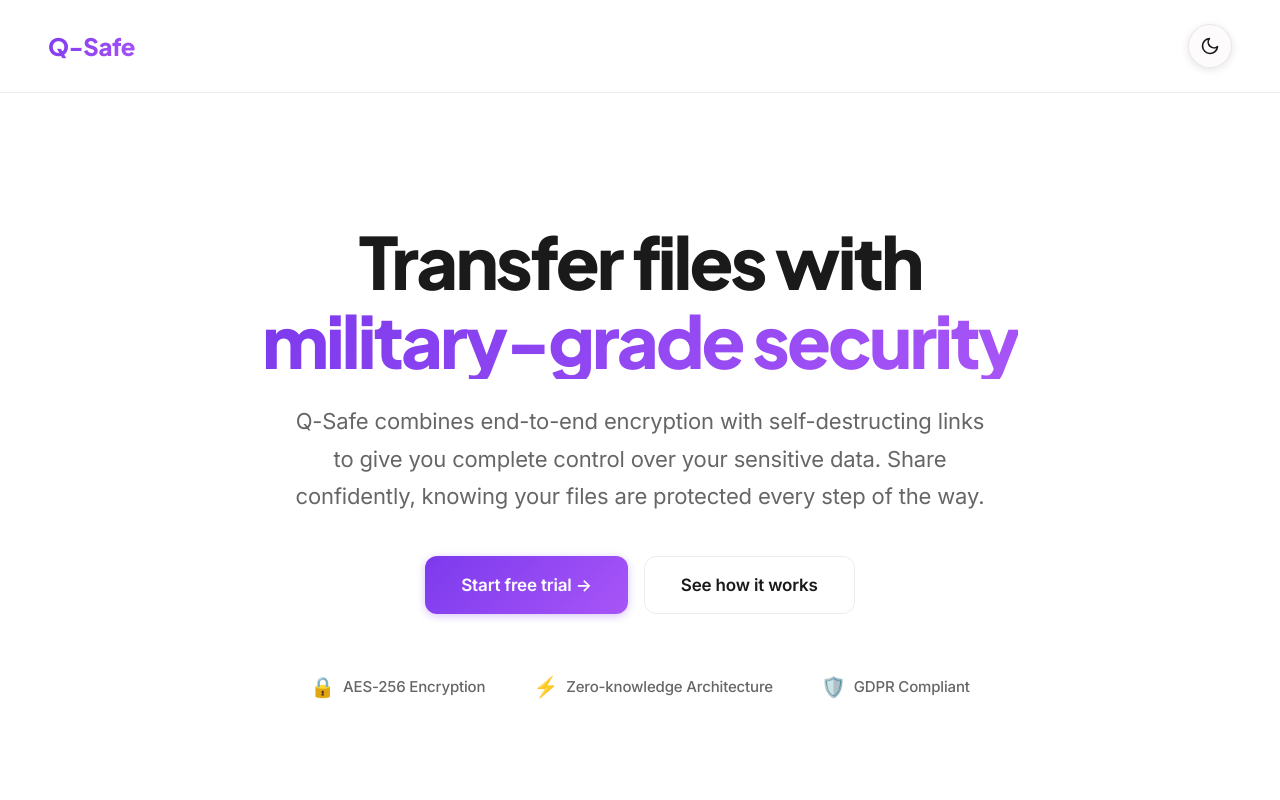
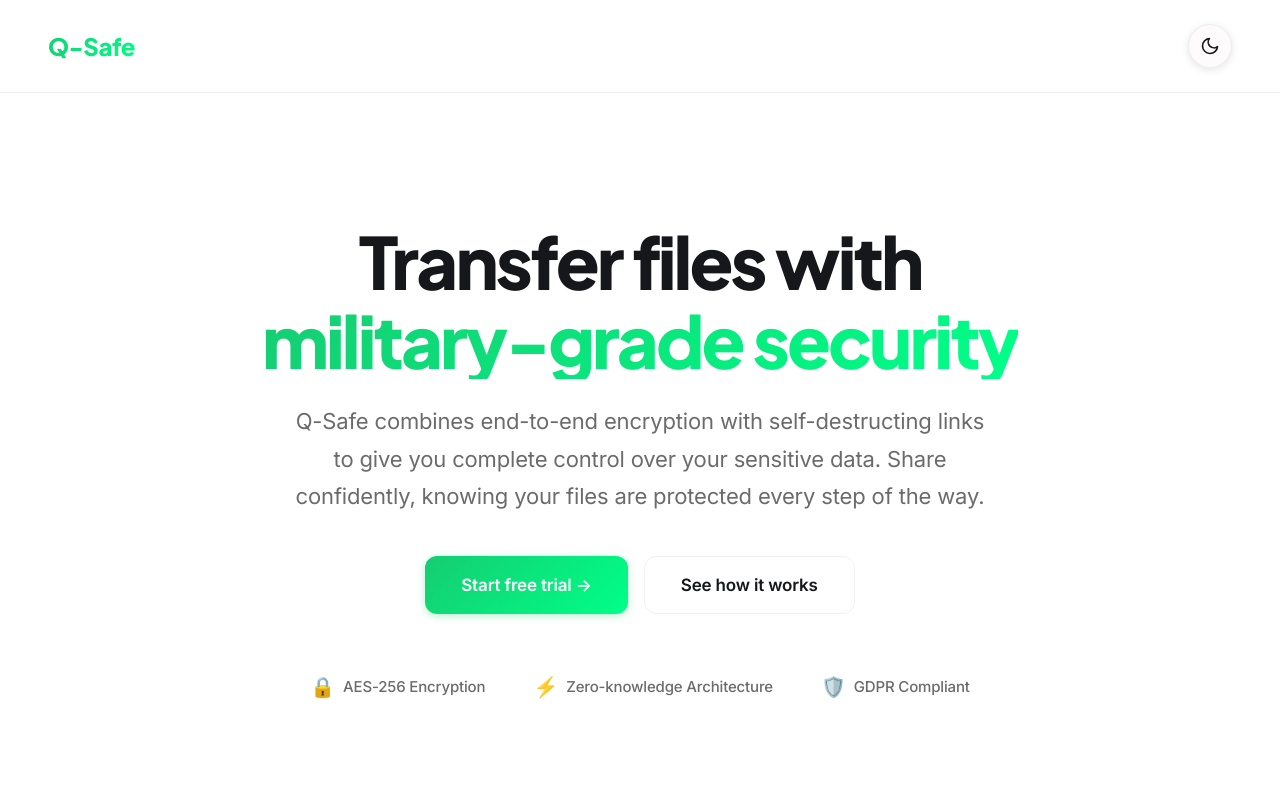
Before and after one commit to somesh78/Q-Safe, a React (Create React App) app in the folder frontend/: page / in a window 1280 px wide. Shown: the top 800 px of the page. Built offline with nearby package versions, Linux system fonts and the light colour scheme.

Commit message:
ui colour update

```diff
--- a/frontend/src/App.css
+++ b/frontend/src/App.css
@@ -181,7 +181,7 @@
 .mode-card:hover {
   transform: translateY(-4px);
   border-color: var(--accent-primary);
-  box-shadow: 0 12px 40px rgba(124, 58, 237, 0.2);
+  box-shadow: 0 12px 40px rgba(21, 205, 114, 0.2);
   background: var(--bg-card-hover);
 }
 
@@ -419,9 +419,9 @@
 }
 
 .badge-info {
-  background: rgba(168, 85, 247, 0.15);
+  background: rgba(21, 205, 114, 0.15);
   color: var(--accent-secondary);
-  border: 1px solid rgba(168, 85, 247, 0.3);
+  border: 1px solid rgba(21, 205, 114, 0.3);
 }
 
 [data-theme="light"] .badge-success {
@@ -435,6 +435,6 @@
 }
 
 [data-theme="light"] .badge-info {
-  background: rgba(124, 58, 237, 0.1);
-  color: #7c3aed;
+  background: rgba(21, 205, 114, 0.1);
+  color: #15CD72;
 }
--- a/frontend/src/index.css
+++ b/frontend/src/index.css
@@ -2,24 +2,24 @@
 
 :root {
   /* Dark Theme - Clean & Professional */
-  --bg-primary: #0a0a0a;
-  --bg-secondary: #151515;
-  --bg-card: rgba(25, 25, 25, 0.8);
-  --bg-card-hover: rgba(35, 35, 35, 0.9);
+  --bg-primary: #060606;
+  --bg-secondary: #0f0f0f;
+  --bg-card: rgba(21, 21, 21, 0.8);
+  --bg-card-hover: rgba(30, 30, 30, 0.9);
   --text-primary: #ffffff;
-  --text-secondary: #a0a0a0;
-  --accent-primary: #7c3aed;
-  --accent-secondary: #a855f7;
-  --accent-gradient: linear-gradient(135deg, #7c3aed 0%, #a855f7 100%);
-  --accent-glow: rgba(124, 58, 237, 0.25);
-  --border-color: rgba(255, 255, 255, 0.08);
-  --border-hover: rgba(124, 58, 237, 0.4);
+  --text-secondary: #999999;
+  --accent-primary: #15CD72;
+  --accent-secondary: #00FF88;
+  --accent-gradient: linear-gradient(135deg, #15CD72 0%, #00FF88 100%);
+  --accent-glow: rgba(21, 205, 114, 0.25);
+  --border-color: rgba(255, 255, 255, 0.06);
+  --border-hover: rgba(21, 205, 114, 0.3);
   --success: #10b981;
   --warning: #f59e0b;
   --error: #ef4444;
-  --shadow-sm: 0 1px 3px rgba(0, 0, 0, 0.12);
-  --shadow-md: 0 4px 12px rgba(0, 0, 0, 0.15);
-  --shadow-lg: 0 10px 40px rgba(0, 0, 0, 0.25);
+  --shadow-sm: 0 1px 3px rgba(0, 0, 0, 0.3);
+  --shadow-md: 0 4px 12px rgba(0, 0, 0, 0.4);
+  --shadow-lg: 0 10px 40px rgba(0, 0, 0, 0.5);
   --radius-sm: 0.5rem;
   --radius-md: 0.75rem;
   --radius-lg: 1rem;
@@ -32,17 +32,17 @@
 
 [data-theme="light"] {
   --bg-primary: #ffffff;
-  --bg-secondary: #fafafa;
+  --bg-secondary: #f9f9f9;
   --bg-card: #ffffff;
   --bg-card-hover: #f5f5f5;
-  --text-primary: #1a1a1a;
-  --text-secondary: #666666;
-  --accent-primary: #7c3aed;
-  --accent-secondary: #a855f7;
-  --accent-gradient: linear-gradient(135deg, #7c3aed 0%, #a855f7 100%);
-  --accent-glow: rgba(124, 58, 237, 0.12);
-  --border-color: rgba(0, 0, 0, 0.08);
-  --border-hover: rgba(124, 58, 237, 0.3);
+  --text-primary: #15171a;
+  --text-secondary: #6b6b6b;
+  --accent-primary: #15CD72;
+  --accent-secondary: #00FF88;
+  --accent-gradient: linear-gradient(135deg, #15CD72 0%, #00FF88 100%);
+  --accent-glow: rgba(21, 205, 114, 0.15);
+  --border-color: rgba(0, 0, 0, 0.06);
+  --border-hover: rgba(21, 205, 114, 0.3);
   --shadow-sm: 0 1px 3px rgba(0, 0, 0, 0.05);
   --shadow-md: 0 4px 12px rgba(0, 0, 0, 0.08);
   --shadow-lg: 0 10px 40px rgba(0, 0, 0, 0.12);
@@ -220,7 +220,7 @@ textarea {
   font-weight: 600;
   font-size: 1rem;
   letter-spacing: -0.01em;
-  box-shadow: 0 2px 8px rgba(124, 58, 237, 0.3);
+  box-shadow: 0 2px 8px rgba(21, 205, 114, 0.3);
   position: relative;
   overflow: hidden;
   transition: all 0.3s var(--transition);
@@ -243,7 +243,7 @@ textarea {
 
 .btn-primary:hover {
   transform: translateY(-2px);
-  box-shadow: 0 6px 20px rgba(124, 58, 237, 0.4);
+  box-shadow: 0 6px 20px rgba(21, 205, 114, 0.4);
 }
 
 .btn-primary:active {
```
